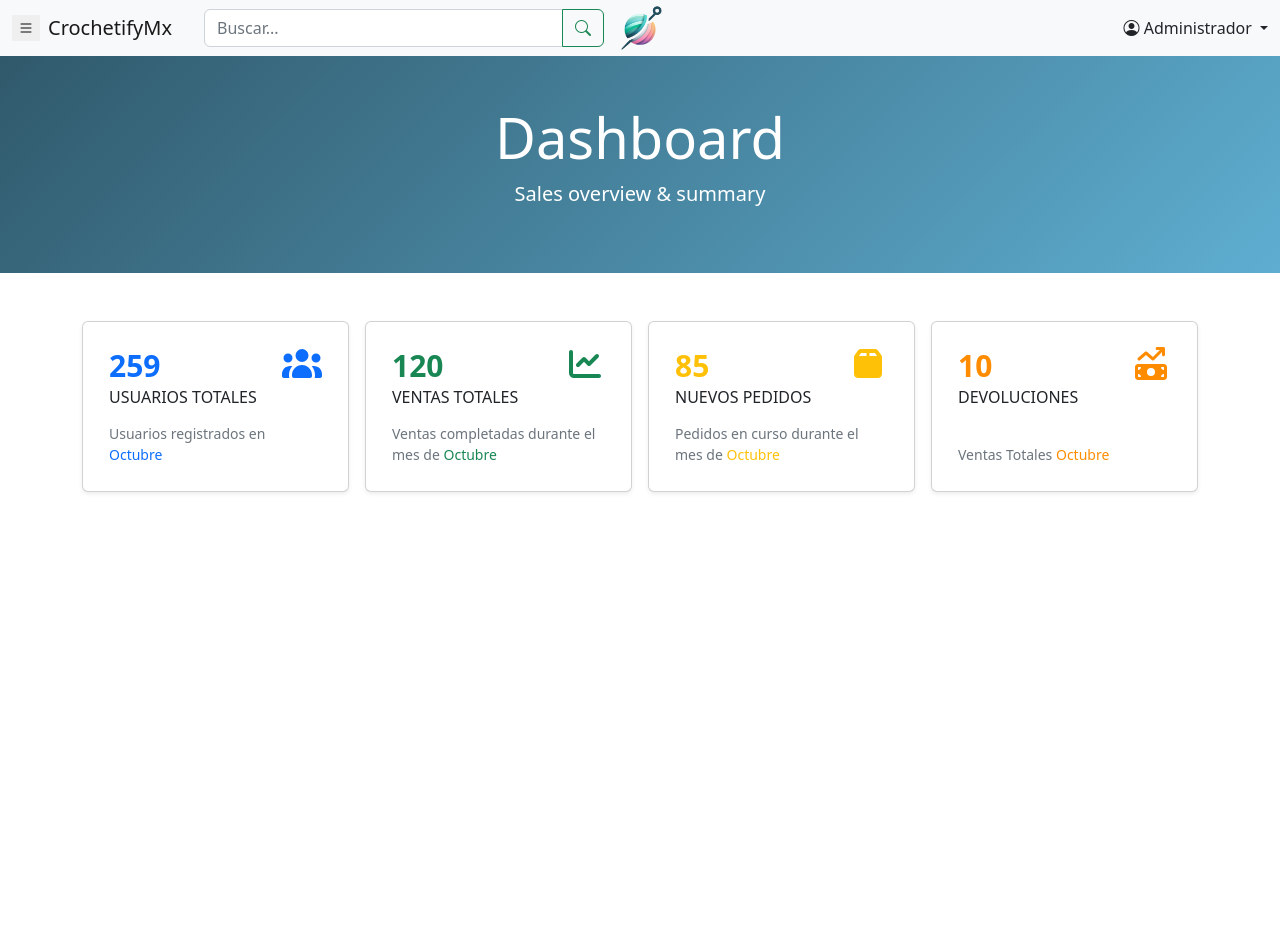
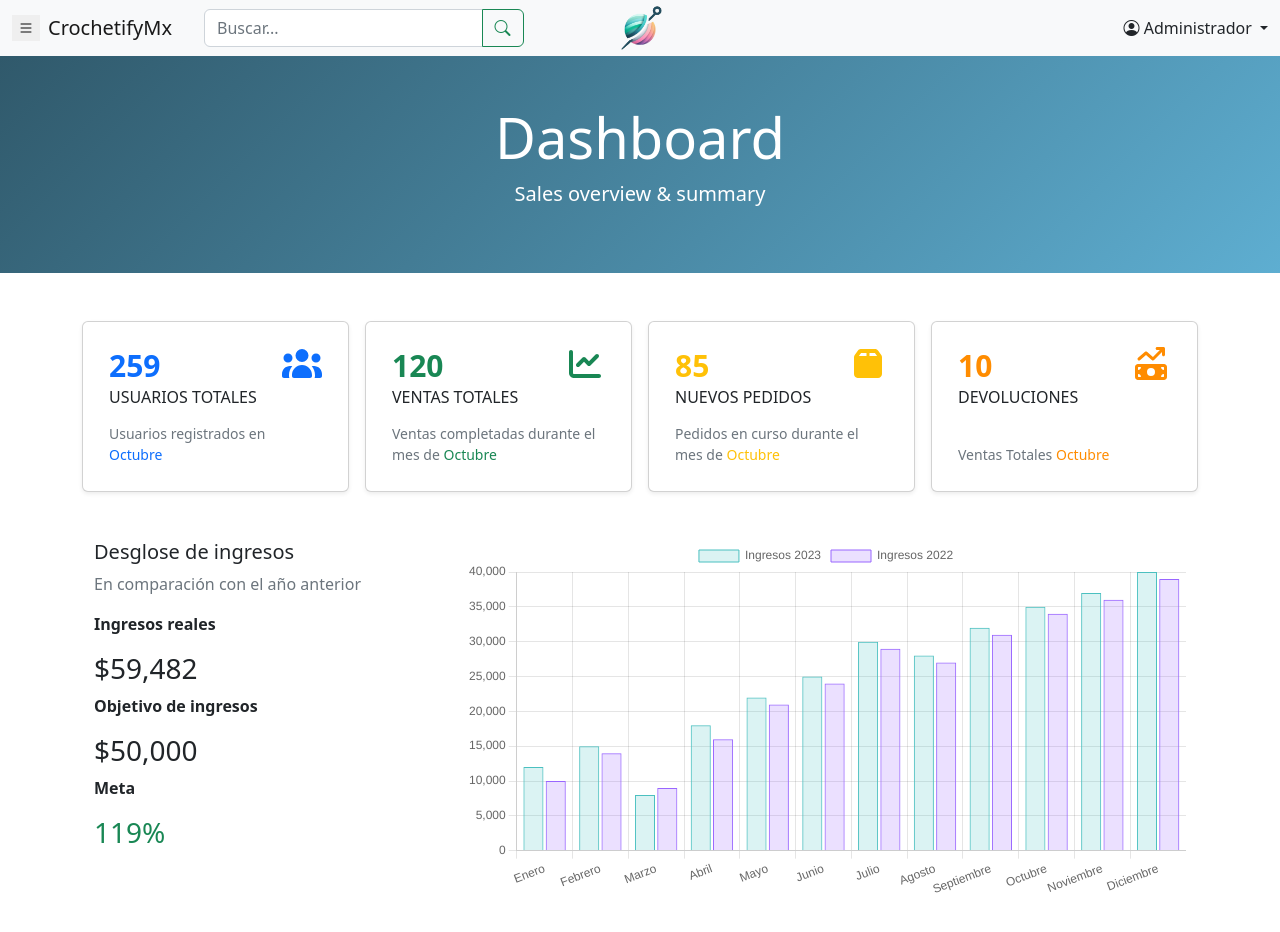
Before and after one commit to ChristianEMV/Crochetify---FD---PWA, a plain HTML site: page index.html in a window 1280 px wide. Drawn offline with nearby package versions, Linux system fonts and the light colour scheme.

Commit message:
[ADD] "Grafica comparativa"

```diff
--- a/admin/navbar.html
+++ b/admin/navbar.html
@@ -14,7 +14,7 @@
             <button class="border-0 me-2 menu-button" type="button" data-bs-toggle="offcanvas" data-bs-target="#offcanvasMenu" aria-controls="offcanvasMenu" aria-label="Toggle navigation">
                 <i class="bi bi-list"></i>
             </button>
-            <a class="navbar-brand" href="#">CrochetifyMx</a>
+            <a class="navbar-brand" href="../index.html">CrochetifyMx</a>
             <form class="d-flex input-group search-bar ms-3" style="max-width: 400px;">
                 <input class="form-control" type="search" placeholder="Buscar..." aria-label="Search">
                 <button class="btn btn-outline-success" type="submit"><i class="bi bi-search"></i></button>
--- a/css/global.css
+++ b/css/global.css
@@ -38,7 +38,7 @@ body {
     }
     .banner {
       background: linear-gradient(135deg, #30596B, #5EAED1);
-      padding: 32px 16px; /* Reduce el alto del banner */
+      padding: 32px 10px; /* Reduce el alto del banner */
       margin-bottom: 48px; /* Espacio inferior para la superposición */
   }
 
--- a/css/navbar.css
+++ b/css/navbar.css
@@ -55,7 +55,7 @@
 }
 
 .search-bar {
-  margin-left: 0px;
+  margin-right: 600px;
 }
 
 .menu-button {
--- a/index.html
+++ b/index.html
@@ -8,10 +8,19 @@
     <link href="https://cdn.jsdelivr.net/npm/bootstrap-icons@1.10.0/font/bootstrap-icons.css" rel="stylesheet">
     <link href="/css/navbar.css" rel="stylesheet">
     <link rel="stylesheet" href="/css/global.css">
-    <link rel="stylesheet" href="/css/styles.css"> <!-- Archivo CSS personalizado -->
 </head>
 <body>
     <div id="navbar-placeholder"></div>
+    <script>
+        fetch('admin/navbar.html')
+            .then(response => response.text())
+            .then(data => {
+                document.getElementById('navbar-placeholder').innerHTML = data;
+                const script = document.createElement('script');
+                script.src = 'https://cdn.jsdelivr.net/npm/bootstrap@5.2.3/dist/js/bootstrap.bundle.min.js';
+                document.body.appendChild(script);
+            });
+    </script>
     <script>
         fetch('admin/navbar.html')
             .then(response => response.text())
@@ -88,8 +97,35 @@
                     </div>
                 </div>
             </div>
+            <div class="container mt-5">
+                <div class="row">
+                    <div class="col-md-4">
+                        <h5>Desglose de ingresos</h5>
+                        <p class="text-muted">En comparación con el año anterior</p>
+                        <div>
+                            <p><strong>Ingresos reales</strong></p>
+                            <h3>$59,482</h3>
+                        </div>
+                        <div>
+                            <p><strong>Objetivo de ingresos</strong></p>
+                            <h3>$50,000</h3>
+                        </div>
+                        <div>
+                            <p><strong>Meta</strong></p>
+                            <h3 class="text-success">119%</h3>
+                        </div>
+                    </div>
+                    <div class="col-md-8">
+                        <canvas id="ingresosChart"></canvas>
+                    </div>
+                </div>
+            </div>
+
+            <script src="https://cdn.jsdelivr.net/npm/chart.js"></script>
+            <script src="/js/admin/dashboard.js"></script>
         </div>
     </div>
+
     <script src="https://cdn.jsdelivr.net/npm/@fortawesome/fontawesome-free/js/all.min.js"></script>
     <script src="https://cdn.jsdelivr.net/npm/bootstrap@5.2.3/dist/js/bootstrap.bundle.min.js"></script>
 </body>
--- a/js/admin/dashboard.js
+++ b/js/admin/dashboard.js
@@ -0,0 +1,32 @@
+document.addEventListener('DOMContentLoaded', function() {
+    const ctx = document.getElementById('ingresosChart').getContext('2d');
+    const ingresosChart = new Chart(ctx, {
+        type: 'bar',
+        data: {
+            labels: ['Enero', 'Febrero', 'Marzo', 'Abril', 'Mayo', 'Junio', 'Julio', 'Agosto', 'Septiembre', 'Octubre', 'Noviembre', 'Diciembre'],
+            datasets: [
+                {
+                    label: 'Ingresos 2023',
+                    data: [12000, 15000, 8000, 18000, 22000, 25000, 30000, 28000, 32000, 35000, 37000, 40000],
+                    backgroundColor: 'rgba(75, 192, 192, 0.2)',
+                    borderColor: 'rgba(75, 192, 192, 1)',
+                    borderWidth: 1
+                },
+                {
+                    label: 'Ingresos 2022',
+                    data: [10000, 14000, 9000, 16000, 21000, 24000, 29000, 27000, 31000, 34000, 36000, 39000],
+                    backgroundColor: 'rgba(153, 102, 255, 0.2)',
+                    borderColor: 'rgba(153, 102, 255, 1)',
+                    borderWidth: 1
+                }
+            ]
+        },
+        options: {
+            scales: {
+                y: {
+                    beginAtZero: true
+                }
+            }
+        }
+    });
+});
```
